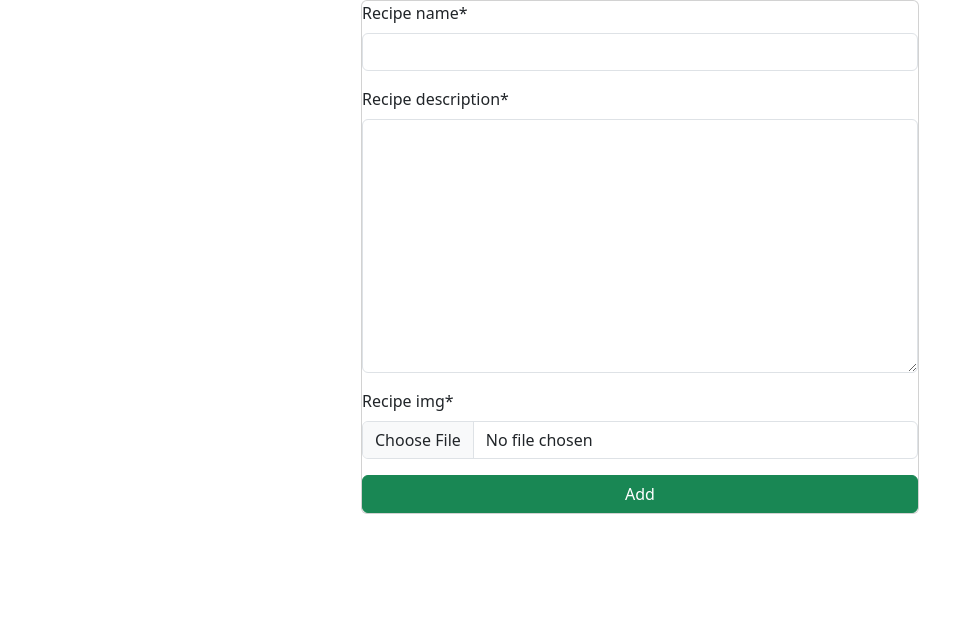
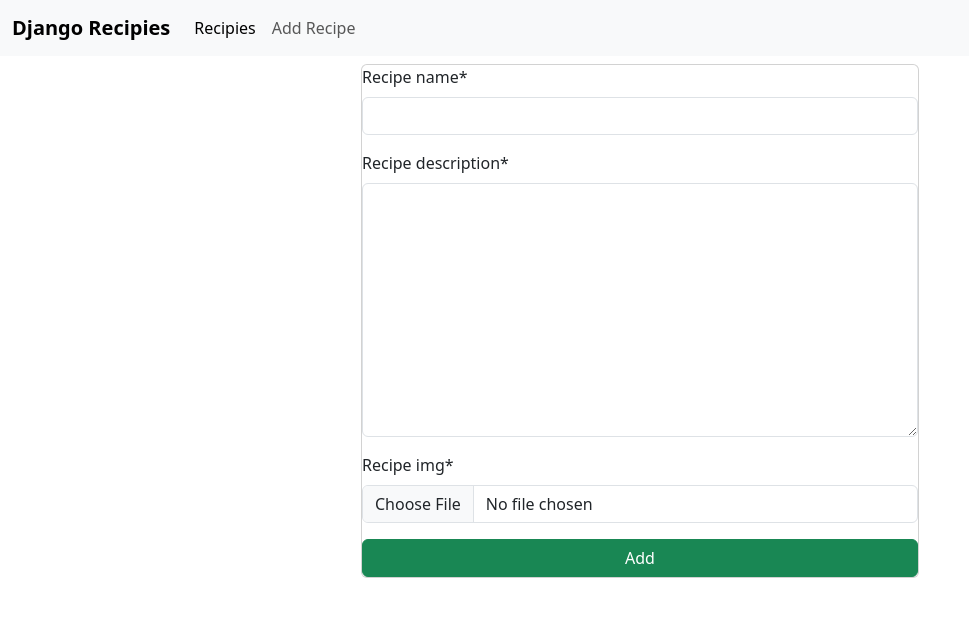
Before and after one commit to alimehdi9651/website3, a Django app: page /Recipes/add in a window 1280 px wide. Shown: the top 617 px of the page, without its empty margins (0-969 px from the left). Run offline with Django 4.2, Linux system fonts and the light colour scheme; some libraries are stand-ins or nearby versions.

Commit message:
Recipies

```diff
--- a/config/urls.py
+++ b/config/urls.py
@@ -24,7 +24,9 @@ urlpatterns = [
     path("__reload__/", include("django_browser_reload.urls")),
     path('admin/', admin.site.urls),
     path("", index, name = "index" ),
-    path("Recipes/add", add_recipes, name = "add_recipes")
+    path("Recipes/add", add_recipes, name = "add_recipes"),
+    path("Recipes/view", view_recipes, name = "view_recipes"),
+    path("Recipes/delete<int:id>/", delete_recipes, name = "delete_recipes"),
 ]
 
 
--- a/main/views.py
+++ b/main/views.py
@@ -1,5 +1,6 @@
 from django.shortcuts import render, redirect
 from .forms import recipe_form
+from .models import recipe
 
 # Create your views here.
 
@@ -13,8 +14,19 @@ def add_recipes(request):
         form = recipe_form(request.POST, request.FILES)
         if form.is_valid():
             form.save()
-            return redirect('add_recipes')
+            return redirect('view_recipes')
 
     return render(request, 'Recipe/add_recipes.html', {
         'form':form
     })
+
+def view_recipes(request):
+    recipes = recipe.objects.all()
+    return render(request, 'Recipe/view_recipes.html', {
+        'recipes': recipes,
+    })
+
+def delete_recipes(request, id):
+    reci = recipe.objects.get(id=id)
+    reci.delete()
+    return redirect('view_recipes')
--- a/templates/Recipe/add_recipes.html
+++ b/templates/Recipe/add_recipes.html
@@ -15,12 +15,12 @@
 
 <body>
     <header>
-        <!-- place navbar here -->
+       {% include 'components/menu.html' %}
     </header>
     <main>
         <div class="container mx-auto">
             <form method="post" enctype="multipart/form-data">
-                <div class="card mx-auto col-6">
+                <div class="card mx-auto mt-2 col-6">
                     {% csrf_token %}
                     {{form|crispy}}
                     <button class="btn btn-success">Add</button>
--- /dev/null
+++ b/templates/components/menu.html
@@ -0,0 +1,14 @@
+<nav class="navbar navbar-expand-lg bg-body-tertiary">
+    <div class="container-fluid">
+      <a class="navbar-brand fw-bolder" href="{% url 'index' %}">Django Recipies</a>
+      <div class="collapse navbar-collapse" id="navbarNav">
+        <ul class="navbar-nav">
+          <li class="nav-item">
+            <a class="nav-link active" aria-current="page" href="{% url 'view_recipes' %}">Recipies</a>
+          </li>
+          <li class="nav-item">
+            <a class="nav-link" href="{% url 'add_recipes' %}">Add Recipe</a>
+          </li>
+      </div>
+    </div>
+  </nav>
--- a/templates/index.html
+++ b/templates/index.html
@@ -20,11 +20,10 @@
 
     <body>
         <header>
-            <!-- place navbar here -->
+            {% include 'components/menu.html' %}
         </header>
         <main>
-            <a class="btn btn-primary" href="{% url 'add_recipes' %}">Add recipes</a>
-            </div>
+
         </main>
         <footer>
             <!-- place footer here -->
```
Also changed, not shown: templates/Recipe/view_recipes.html (added, +65 -0 lines), db.sqlite3, media/Beef-Tacos_2.webp (added), media/Beef-Tacos_2_drTIc0a.webp (added), media/Chicken-Fajitas_8_LNj1TNi.webp (added), media/Hokkien-noodles-with-chicken_2.webp (added).
